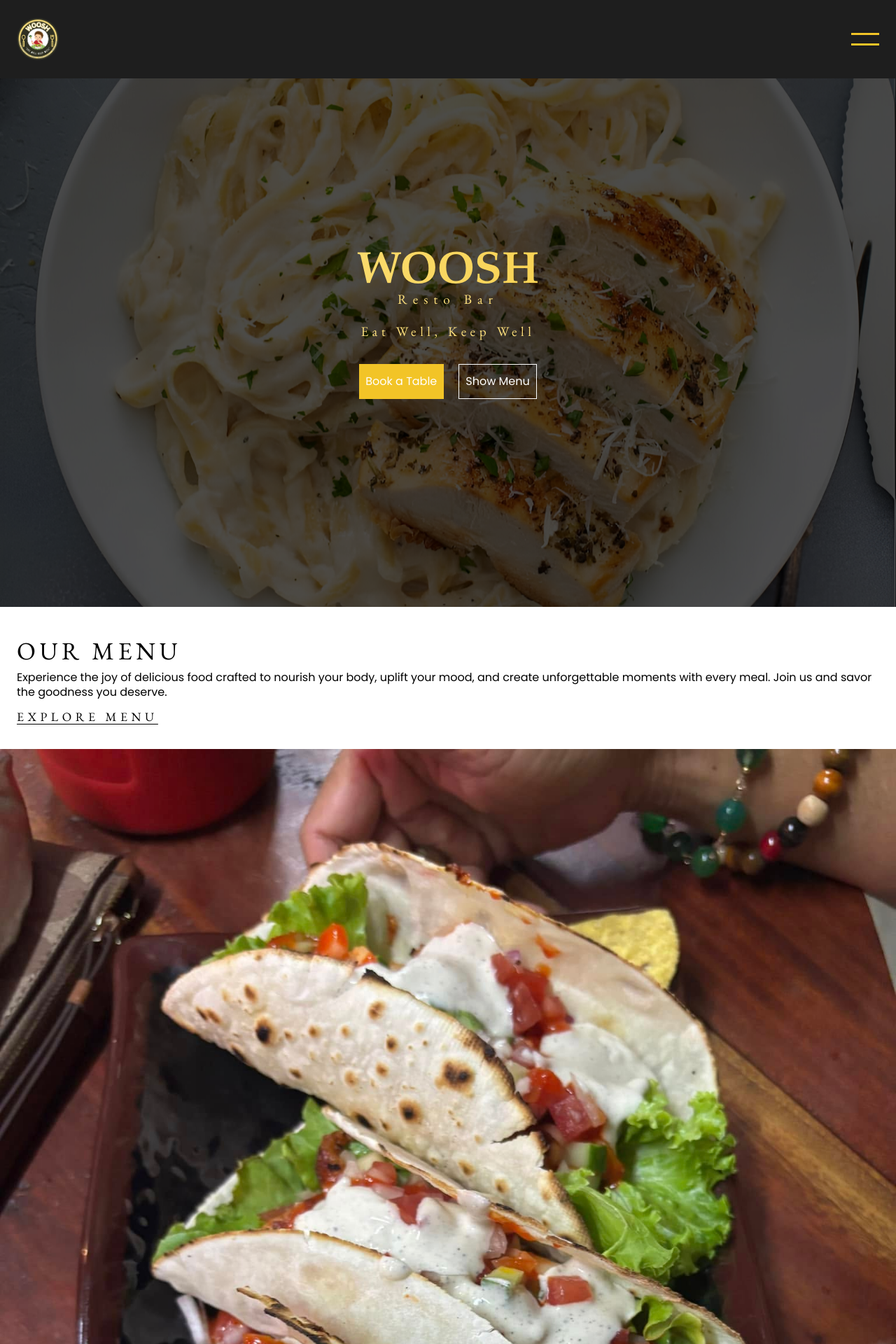
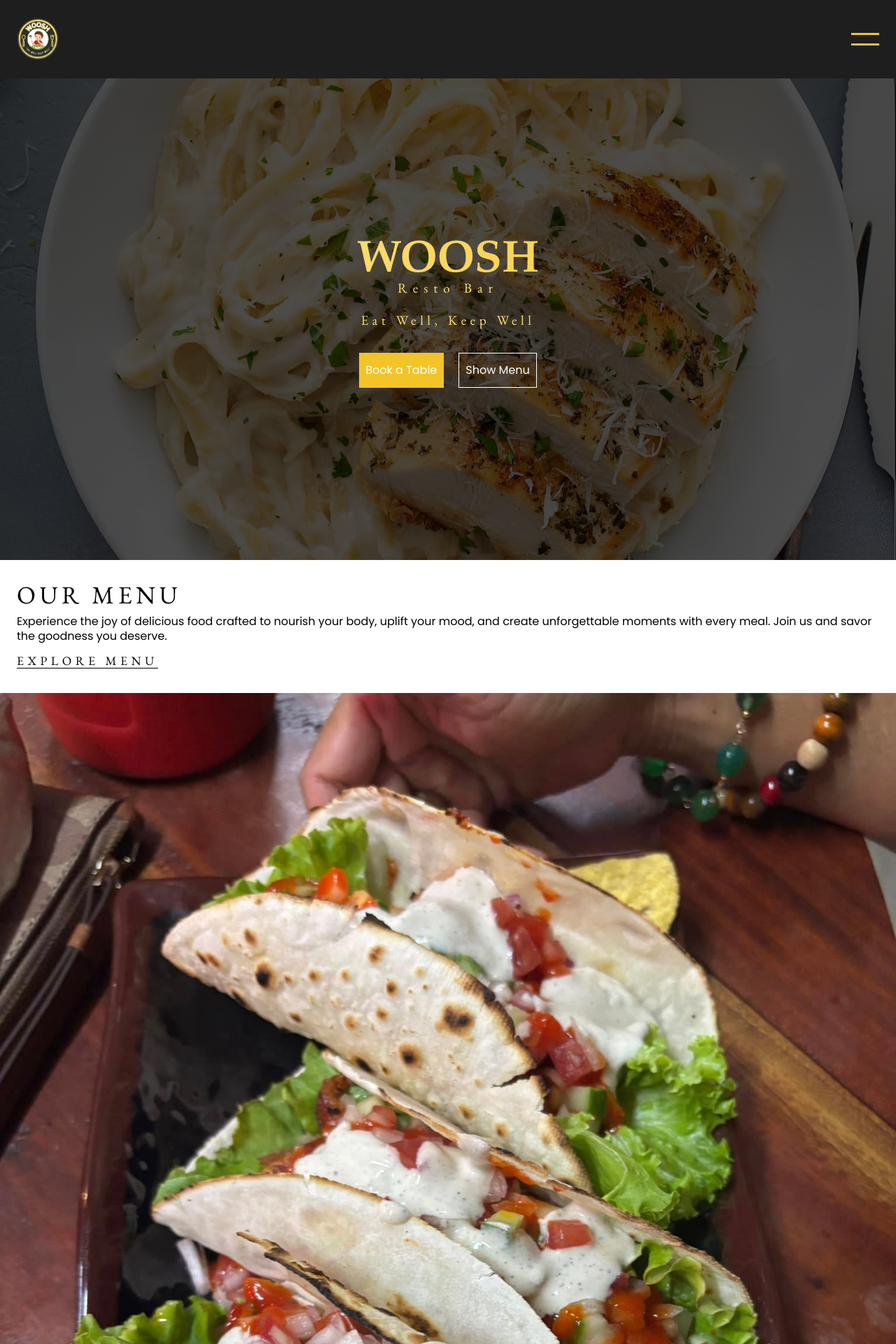
Before and after one commit to joshiancadiz/woosh-resto-bar, a Next.js app: page / in a window 1280 px wide. Shown: the top 1920 px of the page at 70% size. Built offline with nearby package versions, Linux system fonts and the light colour scheme.

Commit message:
adjust home

```diff
--- a/src/app/page.tsx
+++ b/src/app/page.tsx
@@ -33,7 +33,7 @@
       </div>
 
       <div className={`${styles.homecontent}`}>
-        <div className='px-[1.5rem] flex flex-col gap-[.7rem] mb-[2rem]'>
+        <div className='px-[1.5rem] flex flex-col gap-[.7rem] my-[2rem]'>
           <h2 className='text-[2.2rem]'>OUR MENU</h2>
           <p>Experience the joy of delicious food crafted to nourish your body, uplift your mood, and create unforgettable moments with every meal. Join us and savor the goodness you deserve.</p>
           <h3 className='text-[1.1rem]'><Link href='/menu'>EXPLORE MENU</Link></h3>
@@ -50,7 +50,7 @@
       </div>
 
       <div className={`${styles.homecontent}`}>
-        <div className='px-[1.5rem] flex flex-col gap-[.7rem] mb-[2rem]'>
+        <div className='px-[1.5rem] flex flex-col gap-[.7rem] my-[2rem]'>
           <h2 className='text-[2.2rem]'>PURE MOMENTS</h2>
           <p>Gather your friends and family and savor pure moments of laughter, great food, and unforgettable memories because the best times are meant to be shared.</p>
           <h3 className='text-[1.1rem]'><Link href=''>RESERVE NOW</Link></h3>
--- a/src/app/styles/Footer.module.scss
+++ b/src/app/styles/Footer.module.scss
@@ -11,6 +11,6 @@
 }
 
 .footer {
-    font-family: 'Garamond';
+    font-family: 'Poppins';
     letter-spacing: 3px;
 }
--- a/src/app/styles/Home.module.scss
+++ b/src/app/styles/Home.module.scss
@@ -14,12 +14,12 @@
     background-image: linear-gradient(rgba(0, 0, 0, 0.7), rgba(0, 0, 0, 0.7)), url('../../../public/home-bg.jpg');
     background-size: cover;
     background-position: center;
-    height: 110vh;
+    height: 100vh;
     width: 100%;
 }
 
 .hero {
-    height: 90vh;
+    height: 86vh;
     width: 100%;
     z-index: 1;
     h1 {
@@ -57,7 +57,6 @@
 }
 
 .homecontent {
-    margin-top: 5rem;
 
     h2, h3 {
         font-family: 'Garamond';
```
